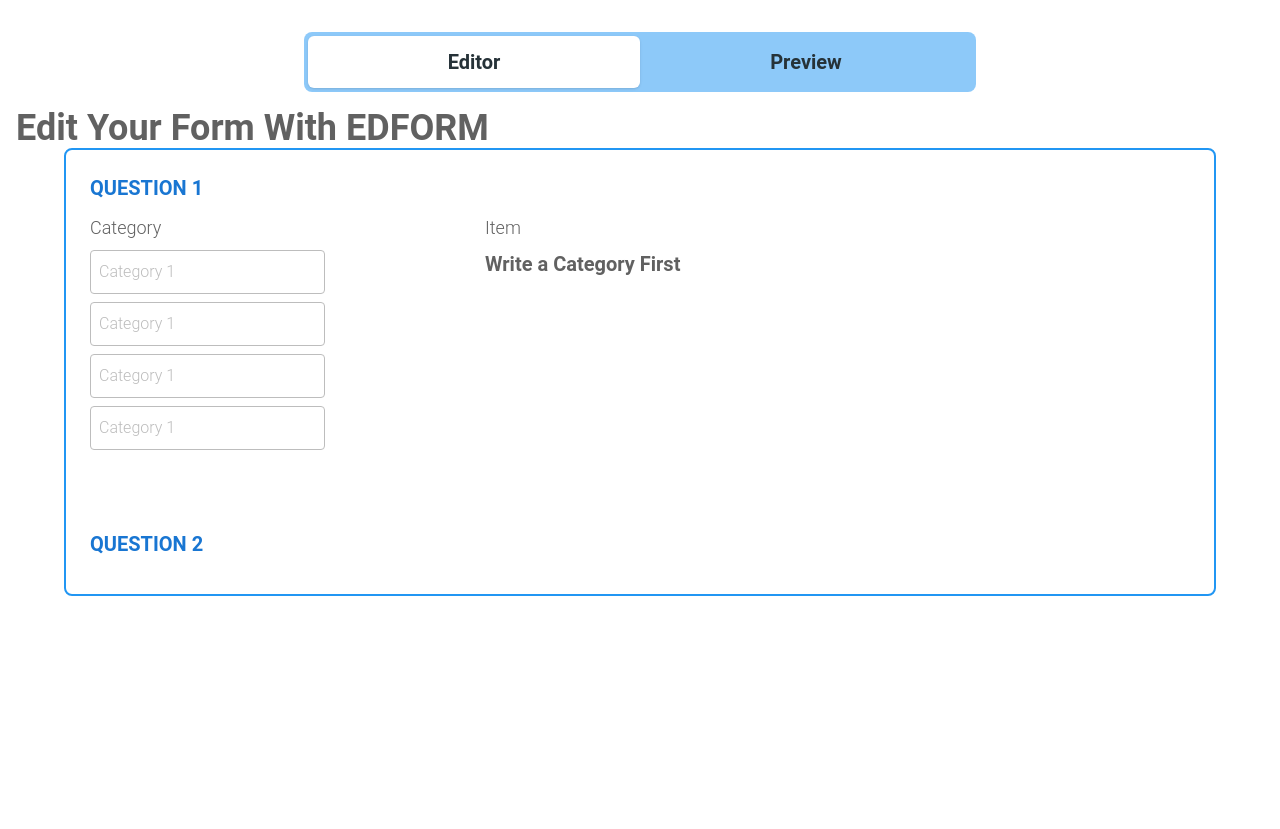
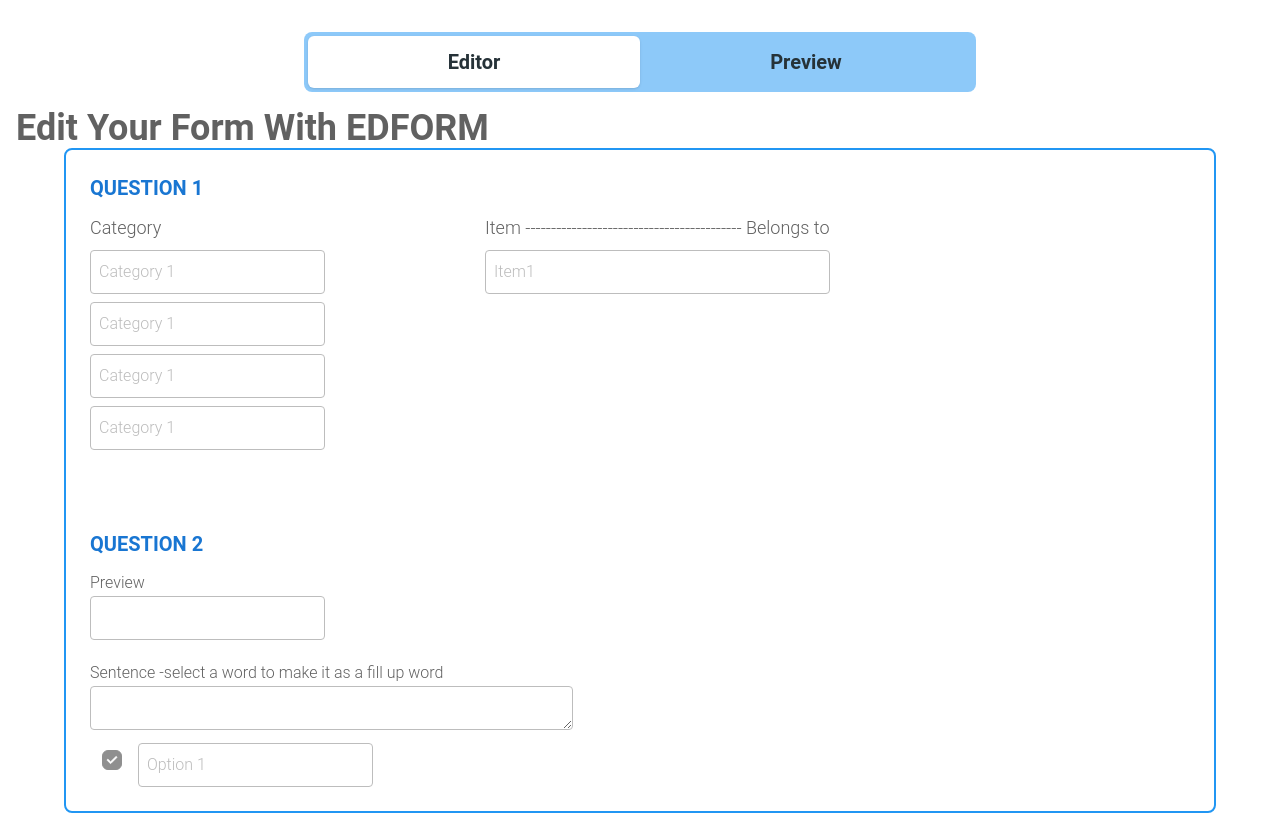
Before and after one commit to Hasnathasan/Form-Builder-Client, a React (Vite) app: page / in a window 1280 px wide. Before the commit the page ends 800 px from the top, so only its background shows below. Built offline with nearby package versions, Linux system fonts and the light colour scheme.

Commit message:
Question 2 added

```diff
--- a/src/Pages/Editor/Editor.jsx
+++ b/src/Pages/Editor/Editor.jsx
@@ -1,20 +1,46 @@
 import { useForm } from "react-hook-form";
 import { useState } from "react";
+import { Checkbox } from "@material-tailwind/react";
 const Editor = () => {
   const [categories, setCategories] = useState([]);
-  console.log(categories);
+  const [sentence, setSentence] = useState("");
+  const [previewSentence, setPreviewSentence] = useState("")
+  const [selectedWords, setSelectedWords] = useState([]);
   const { register, handleSubmit } = useForm();
   const onSubmit = (data) => {
-    console.log(data);
     const { category1, category2, category3, category4 } = data;
     const newCategories = [category1, category2, category3, category4];
-    console.log(newCategories);
     setCategories(newCategories);
   };
+
+  const handleSelection = () => {
+    const selectedText = window.getSelection().toString().trim();
+    if (selectedText) {
+      setSelectedWords([...selectedWords, selectedText]);
+      setSentence(sentence.replace(selectedText, `<<${selectedText}>>`));
+      for(let i = 0; i<selectedWords; i++){
+        if(i === 0){
+          setPreviewSentence(sentence)
+        }
+        const word = selectedWords[i];
+        setPreviewSentence(previewSentence.replace(`${word}`, "______"))
+      }
+    }
+    console.log(previewSentence);
+  };
+  const handleInputChange = (e) => {
+    const newSentence = e.target.value;
+    setSentence(newSentence);
+    setSelectedWords([]); // Clear selected words when input changes
+  };
+
   return (
     <div>
       <h1 className="text-4xl font-bold">Edit Your Form With EDFORM</h1>
-      <form  className=" max-w-6xl mx-auto border-2 p-6 rounded-lg border-blue-500" onChange={handleSubmit(onSubmit)}>
+      <form
+        className=" max-w-6xl mx-auto border-2 p-6 rounded-lg border-blue-500"
+        onSelect={handleSubmit(onSubmit)}
+      >
         {/* {Categorized Questions} */}
         <div className="mb-20">
           <h3 className="text-xl font-semibold text-blue-700 uppercase mb-3">
@@ -59,19 +85,36 @@
               </div>
             </div>
             <div className="">
-              <h4 className="text-lg mb-2">Item</h4>
+              <h4 className="text-lg mb-2">Item ------------------------------------------ Belongs to</h4>
               <div className=" flex flex-col gap-2">
-                {categories.length === 0 ? <h1 className="text-xl font-bold">Write a Category First</h1> : categories.map((category, index) => {
+                {categories.length === 0 ? (
+                  <input
+                  className=" outline-none border border-gray-400 p-2 rounded"
+                  type="text"
+                  placeholder="Item1"
+                />
+                ) : (
+                  categories.map((category, index) => {
                     if (category !== "") {
                       return (
-                      <div className="flex gap-20 justify-between items-start" key={index}>
+                        <div
+                          className="flex gap-20 justify-between items-start"
+                          key={index}
+                        >
                           <input
-                        {...register(`item${index + 1}`, { required: false })}
+                            {...register(`item${index + 1}`, {
+                              required: false,
+                            })}
                             className=" outline-none border border-gray-400 p-2 rounded"
                             type="text"
                             placeholder={"Item" + (index + 1)}
                           />
-                        <select {...register(`cateSelected${index + 1}`, { required: false })} className=" flex flex-col gap-2">
+                          <select
+                            {...register(`cateSelected${index + 1}`, {
+                              required: false,
+                            })}
+                            className=" flex flex-col gap-2 border border-gray-300 p-3 rounded text-gray-600 outline-none"
+                          >
                             <option>Select Category</option>
                             {categories.map((category, index) => {
                               if (category !== "") {
@@ -86,20 +129,56 @@
                         </div>
                       );
                     }
-                })}
+                  })
+                )}
               </div>
             </div>
           </div>
         </div>
-
-
-
 
         {/* {Cloze Questions} */}
         <div>
           <h3 className="text-xl font-semibold text-blue-700 uppercase mb-3">
             Question 2
           </h3>
+          <div>
+            <h4 className="">Preview</h4>
+            <input
+              className=" outline-none border border-gray-400 p-2 rounded"
+              type="text"
+            />
+            <h4 className="mt-5">
+              Sentence -select a word to make it as a fill up word
+            </h4>
+            <textarea
+            cols={50}
+            rows={1}
+              className=" outline-none border border-gray-400 p-2 rounded"
+              type="text"
+              value={sentence}
+              onChange={handleInputChange}
+              onMouseUp={handleSelection}
+            />
+          </div>
+          <ul>
+            {selectedWords.length !== 0 ? selectedWords.map((word, index) => (
+              <li key={index}>
+                <Checkbox defaultChecked id="ripple-off" ripple={false} disabled={true}/>{" "}
+                <input
+                  className=" outline-none border border-gray-400 p-2 rounded"
+                  type="text"
+                  value={word}
+                  readOnly
+                />
+              </li>
+            )): <><Checkbox defaultChecked id="ripple-off" ripple={false} disabled={true}/>{" "}
+                <input
+                  className=" outline-none border border-gray-400 p-2 rounded"
+                  type="text"
+                  placeholder="Option 1"
+                  readOnly
+                /></>}
+          </ul>
         </div>
       </form>
     </div>
```
Lines whose indentation alone changed are shown as unchanged.
